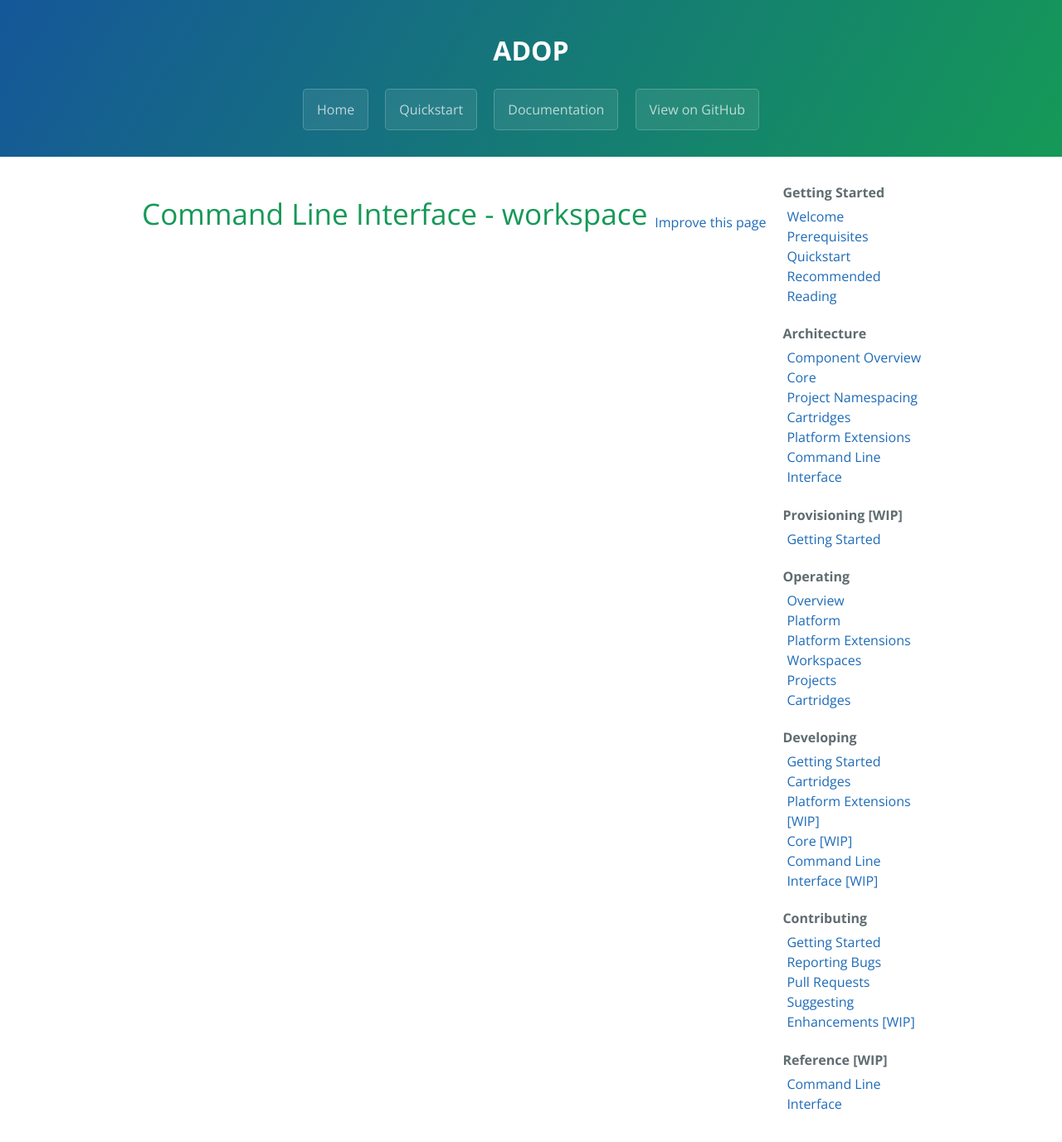
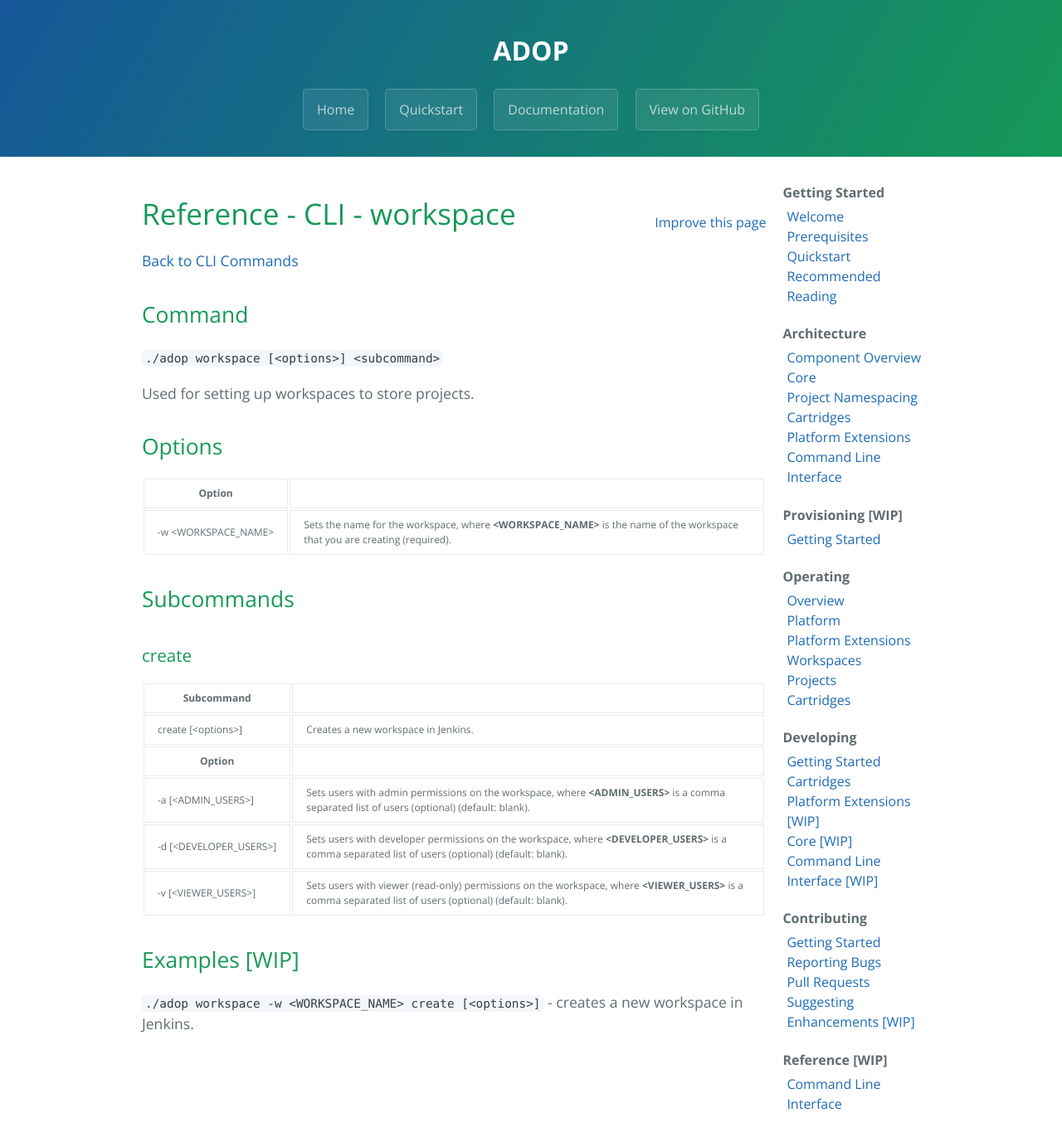
Before and after one commit to Accenture/adop-docker-compose, a Jekyll site: the page built from site/_docs/reference/cli/workspace.md, in a window 1280 px wide and 1400 px high. Shown: the top 1377 px of the window at 83% size. Built offline with Jekyll 4.4.1, drawn with Linux system fonts in a browser that asks for light colours.

Commit message:
Update to ensure that all documentation content is up-to-date

```diff
--- a/site/_docs/reference/cli/workspace.md
+++ b/site/_docs/reference/cli/workspace.md
@@ -1,6 +1,62 @@
 ---
 layout: docs
-chapter: Command Line Interface
+chapter: Reference - CLI
 title: workspace
 permalink: /docs/reference/cli/workspace/
 ---
+
+[Back to CLI Commands](/adop-docker-compose/docs/reference/cli/)
+
+## Command
+
+`./adop workspace [<options>] <subcommand>`
+
+Used for setting up workspaces to store projects.
+
+## Options
+
+<table style="font-size:12px">
+	<tr> <!-- Splitter -->
+		<th>Option</th>
+		<th></th>
+	</tr>
+	<tr>
+		<td style="white-space: nowrap"> -w &#60;WORKSPACE_NAME> </td>
+		<td>Sets the name for the workspace, where <b>&#60;WORKSPACE_NAME></b> is the name of the workspace that you are creating (required).</td>
+	</tr>
+</table>
+
+## Subcommands
+
+### create
+
+<table style="font-size:12px">
+	<tr> <!-- Splitter -->
+		<th>Subcommand</th>
+		<th></th>
+	</tr>
+	<tr>
+		<td style="white-space: nowrap">create [&#60;options>]</td>
+		<td>Creates a new workspace in Jenkins.</td>
+	</tr>
+	<tr> <!-- Splitter -->
+		<th>Option</th>
+		<th></th>
+	</tr>
+	<tr>
+		<td style="white-space: nowrap">-a [&#60;ADMIN_USERS>]</td>
+		<td>Sets users with admin permissions on the workspace, where <b>&#60;ADMIN_USERS></b> is a comma separated list of users (optional) (default: blank).</td>
+	</tr>
+	<tr>
+		<td style="white-space: nowrap">-d [&#60;DEVELOPER_USERS>]</td>
+		<td>Sets users with developer permissions on the workspace, where <b>&#60;DEVELOPER_USERS></b> is a comma separated list of users (optional) (default: blank).</td>
+	</tr>
+	<tr>
+		<td style="white-space: nowrap">-v [&#60;VIEWER_USERS>]</td>
+		<td>Sets users with viewer (read-only) permissions on the workspace, where <b>&#60;VIEWER_USERS></b> is a comma separated list of users (optional) (default: blank).</td>
+	</tr>
+</table>
+
+## Examples [WIP]
+
+`./adop workspace -w <WORKSPACE_NAME> create [<options>]` - creates a new workspace in Jenkins.
```
Also changed, not shown: site/_docs/reference/cli/target.md (+50 -1 lines).
